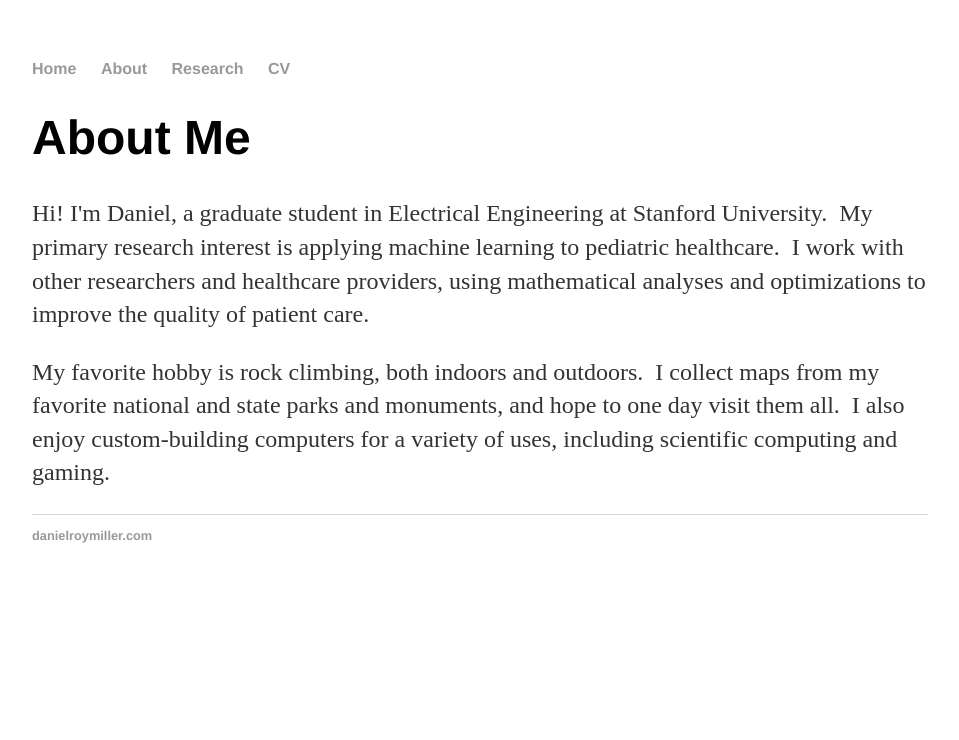
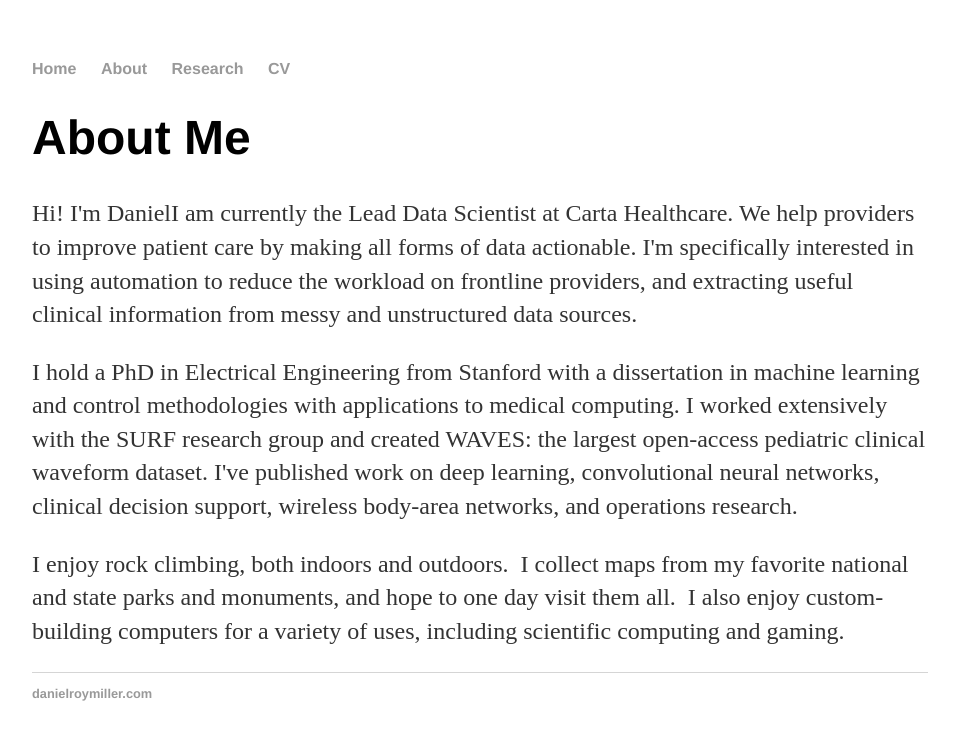
Before and after one commit to danielroymiller/danielroymiller.github.io, a Jekyll site: the page built from about/index.html, in a window 1280 px wide. Shown: the top 740 px of the page, without its empty margins (160-1119 px from the left). Built offline with Jekyll 4.4.1, drawn with Linux system fonts in a browser that asks for light colours.

Commit message:
Update for Carta

```diff
--- a/about/index.html
+++ b/about/index.html
@@ -3,9 +3,10 @@ layout: default
 title: Daniel Roy Miller
 ---
 <div class="blurb">
-	<h1>About Me</h1>
-	  	<p>Hi! I'm Daniel, a graduate student in Electrical Engineering at Stanford University.  My primary research interest is applying machine learning to pediatric healthcare.  I work with other researchers and healthcare providers, using mathematical analyses and optimizations to improve the quality of patient care.</p>
+    <h1>About Me</h1>
+        <p>Hi! I'm DanielI am currently the Lead Data Scientist at Carta Healthcare. We help providers to improve patient care by making all forms of data actionable. I'm specifically interested in using automation to reduce the workload on frontline providers, and extracting useful clinical information from messy and unstructured data sources.</p>
 
-      <p>My favorite hobby is rock climbing, both indoors and outdoors.  I collect maps from my favorite national and state parks and monuments, and hope to one day visit them all.  I also enjoy custom-building computers for a variety of uses, including scientific computing and gaming.</p>
+        <p>I hold a PhD in Electrical Engineering from Stanford with a dissertation in machine learning and control methodologies with applications to medical computing. I worked extensively with the SURF research group and created WAVES: the largest open-access pediatric clinical waveform dataset. I've published work on deep learning, convolutional neural networks, clinical decision support, wireless body-area networks, and operations research.</p>
 
+        <p>I enjoy rock climbing, both indoors and outdoors.  I collect maps from my favorite national and state parks and monuments, and hope to one day visit them all.  I also enjoy custom-building computers for a variety of uses, including scientific computing and gaming.</p>
 </div><!-- /.blurb -->
```
